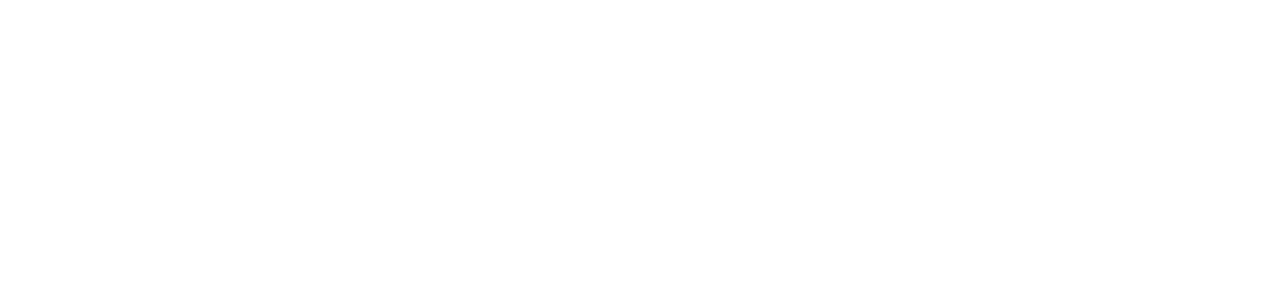
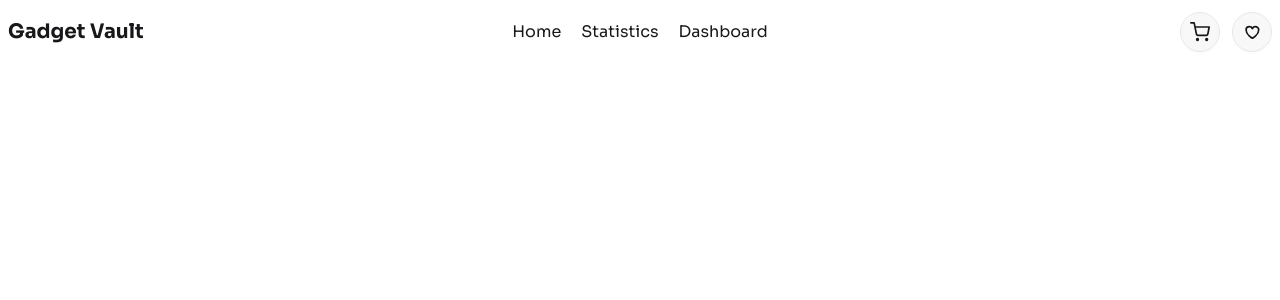
Before and after one commit to tausifislamsheik/Gadget-Vault, a React (Vite) app: page / in a window 1280 px wide. Shown: the top 300 px of the page. Built offline with nearby package versions, Linux system fonts and the light colour scheme.

Commit message:
Navbar section added

```diff
--- a/index.html
+++ b/index.html
@@ -3,7 +3,6 @@
   <head>
     <meta charset="UTF-8" />
     <link rel="shortcut icon" href="gadget.png" type="image/x-icon">
-
     <meta name="viewport" content="width=device-width, initial-scale=1.0" />
     <title>Gadget Vault</title>
   </head>
--- a/package.json
+++ b/package.json
@@ -15,6 +15,7 @@
     "match-sorter": "^8.1.0",
     "react": "^19.1.1",
     "react-dom": "^19.1.1",
+    "react-icons": "^5.5.0",
     "react-router-dom": "^7.8.0",
     "sort-by": "^1.2.0",
     "tailwindcss": "^4.1.12"
--- /dev/null
+++ b/src/components/Home/Home.jsx
@@ -0,0 +1,11 @@
+import Navbar from "../Navbar/Navbar";
+
+const Home = () => {
+    return (
+        <div>
+            <Navbar></Navbar>
+        </div>
+    );
+};
+
+export default Home;
--- /dev/null
+++ b/src/components/Navbar/Navbar.jsx
@@ -0,0 +1,42 @@
+import { NavLink } from "react-router-dom";
+import { FiShoppingCart } from "react-icons/fi";
+
+const Navbar = () => {
+    const navList = <>
+    <li><NavLink>Home</NavLink></li>
+    <li><NavLink>Statistics</NavLink></li>
+    <li><NavLink>Dashboard</NavLink></li>
+    </>
+    return (
+        <div className="navbar">
+            <div className="navbar-start">
+                <div className="dropdown">
+                <div tabIndex={0} role="button" className="btn btn-ghost lg:hidden">
+                    <svg xmlns="http://www.w3.org/2000/svg" className="h-6 w-6" fill="none" viewBox="0 0 24 24" stroke="currentColor"> <path strokeLinecap="round" strokeLinejoin="round" strokeWidth="2" d="M4 6h16M4 12h8m-8 6h16" /> </svg>
+                </div>
+                <ul
+                    tabIndex={0}
+                    className="menu menu-sm dropdown-content bg-base-100 rounded-box z-1 mt-3 w-52 p-2 shadow">
+                    {navList}
+                </ul>
+                </div>
+                <h1 className="cursor-pointer font-bold text-xl">Gadget Vault</h1>
+            </div>
+            <div className="navbar-center hidden lg:flex">
+                <ul className="gap-5 menu-horizontal px-1">
+                {navList}
+                </ul>
+            </div>
+            <div className="navbar-end gap-3">
+                <button className="btn btn-circle text-xl">
+                <FiShoppingCart />
+                </button>
+                 <button className="btn btn-circle">
+                    <svg xmlns="http://www.w3.org/2000/svg" fill="none" viewBox="0 0 24 24" strokeWidth="2.5" stroke="currentColor" className="size-[1.2em]"><path strokeLinecap="round" strokeLinejoin="round" d="M21 8.25c0-2.485-2.099-4.5-4.688-4.5-1.935 0-3.597 1.126-4.312 2.733-.715-1.607-2.377-2.733-4.313-2.733C5.1 3.75 3 5.765 3 8.25c0 7.22 9 12 9 12s9-4.78 9-12Z" /></svg>
+                </button>
+            </div>
+         </div>
+    );
+};
+
+export default Navbar;
--- a/src/components/Root/Root.jsx
+++ b/src/components/Root/Root.jsx
@@ -1,7 +1,9 @@
+import Home from "../Home/Home";
+
 const Root = () => {
     return (
         <div className="sora">
-
+            <Home></Home>
         </div>
     );
 };
```
Also changed, not shown: 1 other file (tests, documents, lock files or other folders).
